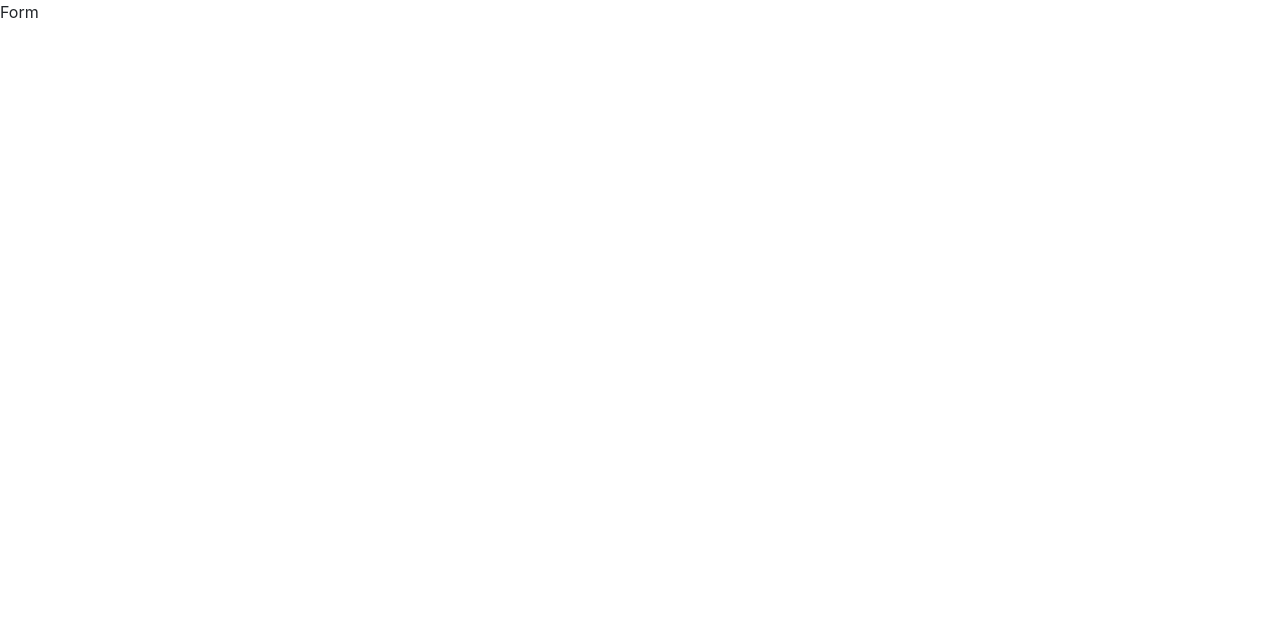
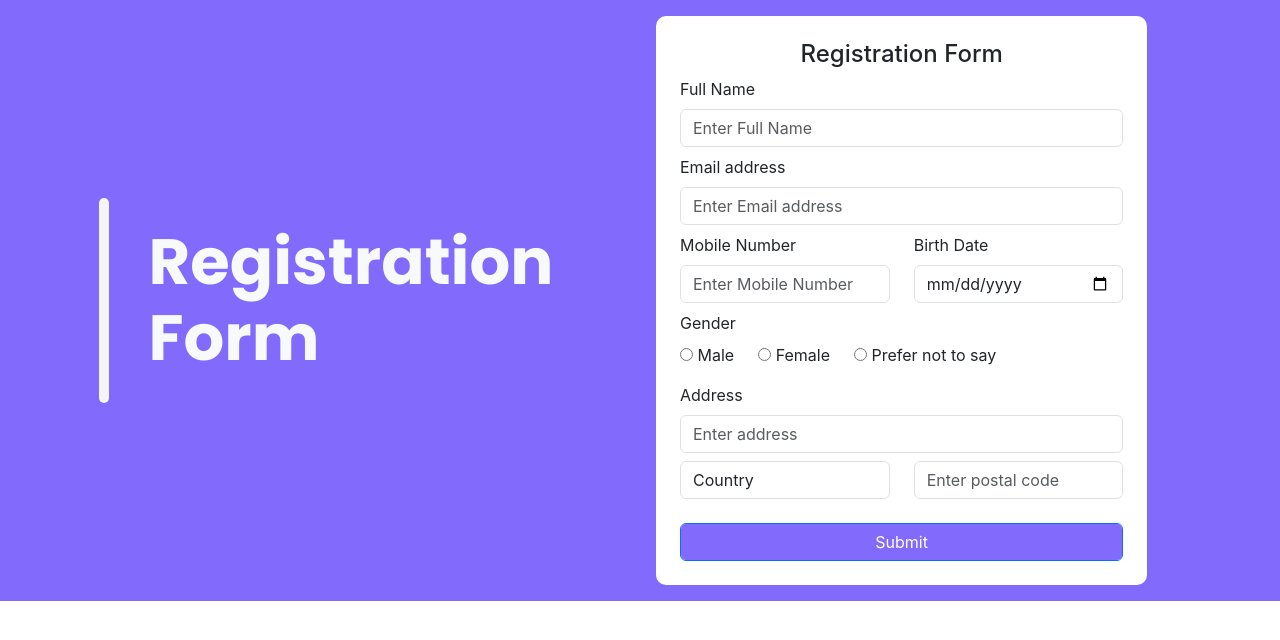
Before and after one commit to Ripty-Dx/registration-form, a React (Create React App) app: page / in a window 1280 px wide. Shown: the top 640 px of the page. Built offline with nearby package versions, Linux system fonts and the light colour scheme.

Commit message:
Designing

```diff
--- a/src/App.js
+++ b/src/App.js
@@ -1,12 +1,10 @@
 import './App.css';
-import Form from './components/Form';
 import MainPage from './components/MainPage';
 
 function App() {
   return (
    <>
-   {/* <MainPage/> */}
-   <Form/>
+   <MainPage/>
    </>
   );
 }
--- /dev/null
+++ b/src/components/Form.css
@@ -0,0 +1,19 @@
+.form-main {
+  background-color: white;
+  border-radius: 10px;
+  /* display: flex;
+  justify-content: flex-start;
+  align-items: center;
+  flex-direction: column; */
+}
+.btn-primary {
+  background-color: rgb(130, 106, 252) !important;
+}
+input[type="radio"]#gender {
+  accent-color: rgb(130, 106, 252) !important;
+}
+input::-webkit-outer-spin-button,
+input::-webkit-inner-spin-button {
+  -webkit-appearance: none;
+  margin: 0;
+}
--- a/src/components/Form.js
+++ b/src/components/Form.js
@@ -1,9 +1,105 @@
-import React from 'react'
-
+import React from "react";
+import "./Form.css";
 const Form = () => {
   return (
-    <div>Form</div>
-  )
-}
+    <>
+      <div className="col-md-auto m-3 p-4 form-main">
+        <h4 style={{ textAlign: "center" }}>Registration Form</h4>
+        <div className="row mt-2">
+          <div className=" ">
+            <label className="form-label">Full Name</label>
+            <input
+              type="text"
+              className="form-control"
+              id=""
+              placeholder="Enter Full Name"
+            ></input>
+          </div>
+        </div>
+        <div className="row mt-2">
+          <div className=" ">
+            <label className="form-label">Email address</label>
+            <input
+              type="email"
+              className="form-control"
+              id=""
+              placeholder="Enter Email address"
+            ></input>
+          </div>
+        </div>
+        <div className="row mt-2">
+          <div className="col-md-6 ">
+            <label className="form-label">Mobile Number</label>
+            <input
+              type="number"
+              className="form-control"
+              id=""
+              placeholder="Enter Mobile Number"
+            ></input>
+          </div>
+          <div className="col-md-6 ">
+            <label className="form-label">Birth Date</label>
+            <input type="date" className="form-control" id=""></input>
+          </div>
+        </div>
+        <div className="row mt-2">
+          <label className="form-label">Gender</label>
+          <div className="col-md-auto ">
+            <input
+              type="radio"
+              id="gender"
+              value="Male"
+              name="gender"
+              className=""
+            />{" "}
+            <label className="form-label">Male</label>
+          </div>
+          <div className="col-md-auto ">
+            <input type="radio" id="gender" value="Female" name="gender" />{" "}
+            Female
+          </div>
+          <div className="col-md-auto ">
+            <input type="radio" id="gender" value="Other" name="gender" />{" "}
+            Prefer not to say
+          </div>
+        </div>
+        <div className="row mt-2">
+          <div className=" ">
+            <label className="form-label">Address</label>
+            <input
+              type="text"
+              className="form-control"
+              id=""
+              placeholder="Enter address"
+            ></input>
+          </div>
+        </div>
+        <div className="row mt-2">
+          <div className="col-md-6 ">
+            <select name="country" className="form-control" required>
+            <option style={{color:"darkgray"}} value="" selected disabled >Country <span className="caret"></span></option>
+            <option value="India" name="country" >India</option>
+            <option value="Nepal" name="country">Nepal</option>
+            <option value="Pakistan" name="country">Pakistan</option>
+            </select>
+          </div>
+          <div className="col-md-6 ">
+            <input
+              type="number"
+              className="form-control"
+              id=""
+              placeholder="Enter postal code"
+            ></input>
+          </div>
+        </div>
+        <div className="row mt-4">
+          <div>
+            <button className="btn btn-primary form-control">Submit</button>
+          </div>
+        </div>
+      </div>
+    </>
+  );
+};
 
-export default Form
+export default Form;
--- a/src/components/MainPage.css
+++ b/src/components/MainPage.css
@@ -1,9 +1,9 @@
 @import url("https://fonts.googleapis.com/css2?family=Poppins:wght@700&display=swap");
 .main {
-  background-color: rgba(92, 9, 236, 0.9);
+  background-color: rgb(130,106,252);
   display: flex;
-  height: 100vh;
-  width: 100vw;
+  height: 100%;
+  width: 100%;
   justify-content: center;
   align-items: center;
 }
--- a/src/components/MainPage.js
+++ b/src/components/MainPage.js
@@ -1,5 +1,6 @@
 import React from "react";
 import "./MainPage.css";
+import Form from "./Form";
 const MainPage = () => {
   return (
     <>
@@ -10,9 +11,12 @@ const MainPage = () => {
             Registration <br></br> Form
           </h1>
         </div>
-        <div className="col-md-6">
-          <h1 className="text-white">Registration Form</h1>
+
+        <div className="col-md-5">
+         <Form/>
         </div>
+        <div className="col-md-1"></div>
+
       </div>
     </>
   );
```
